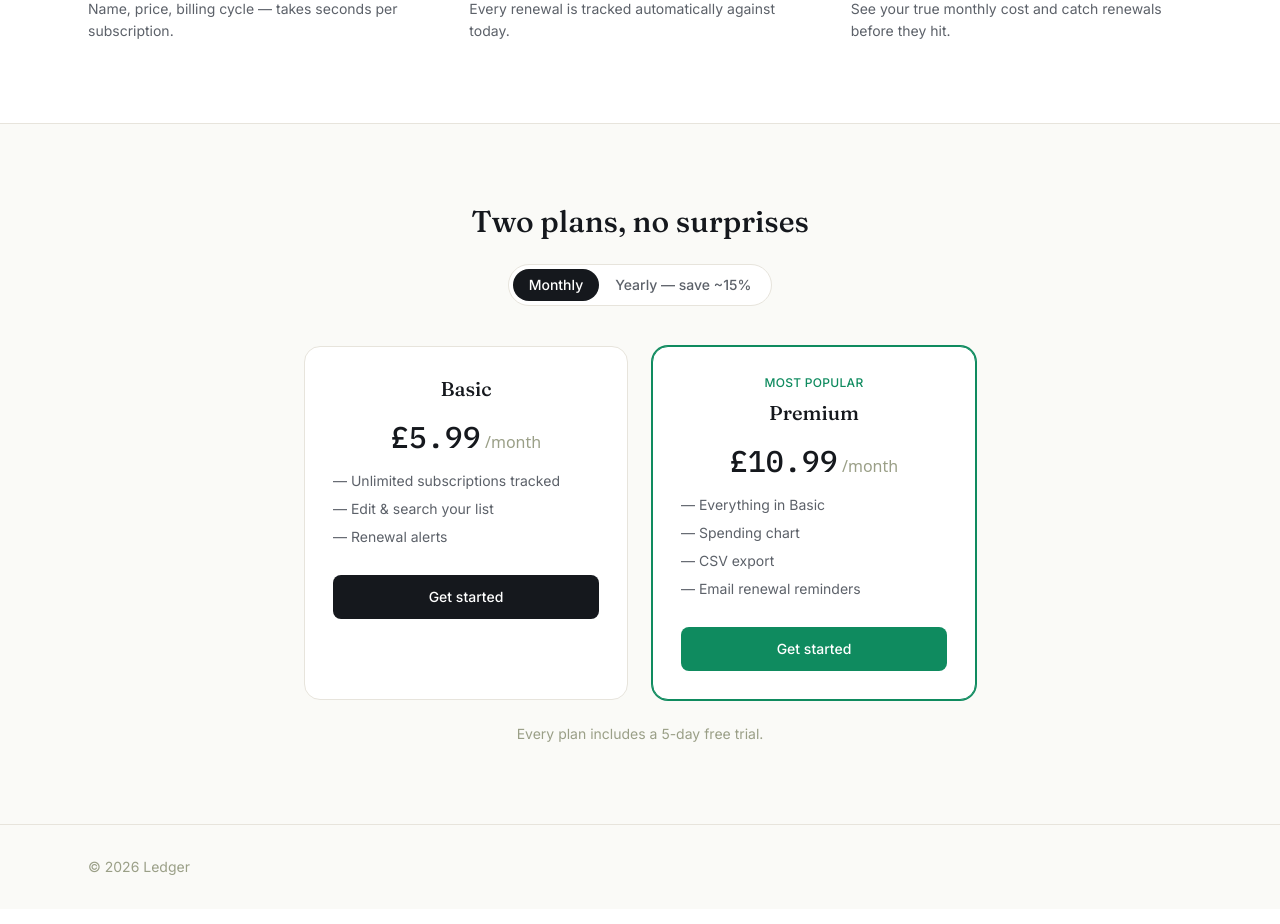
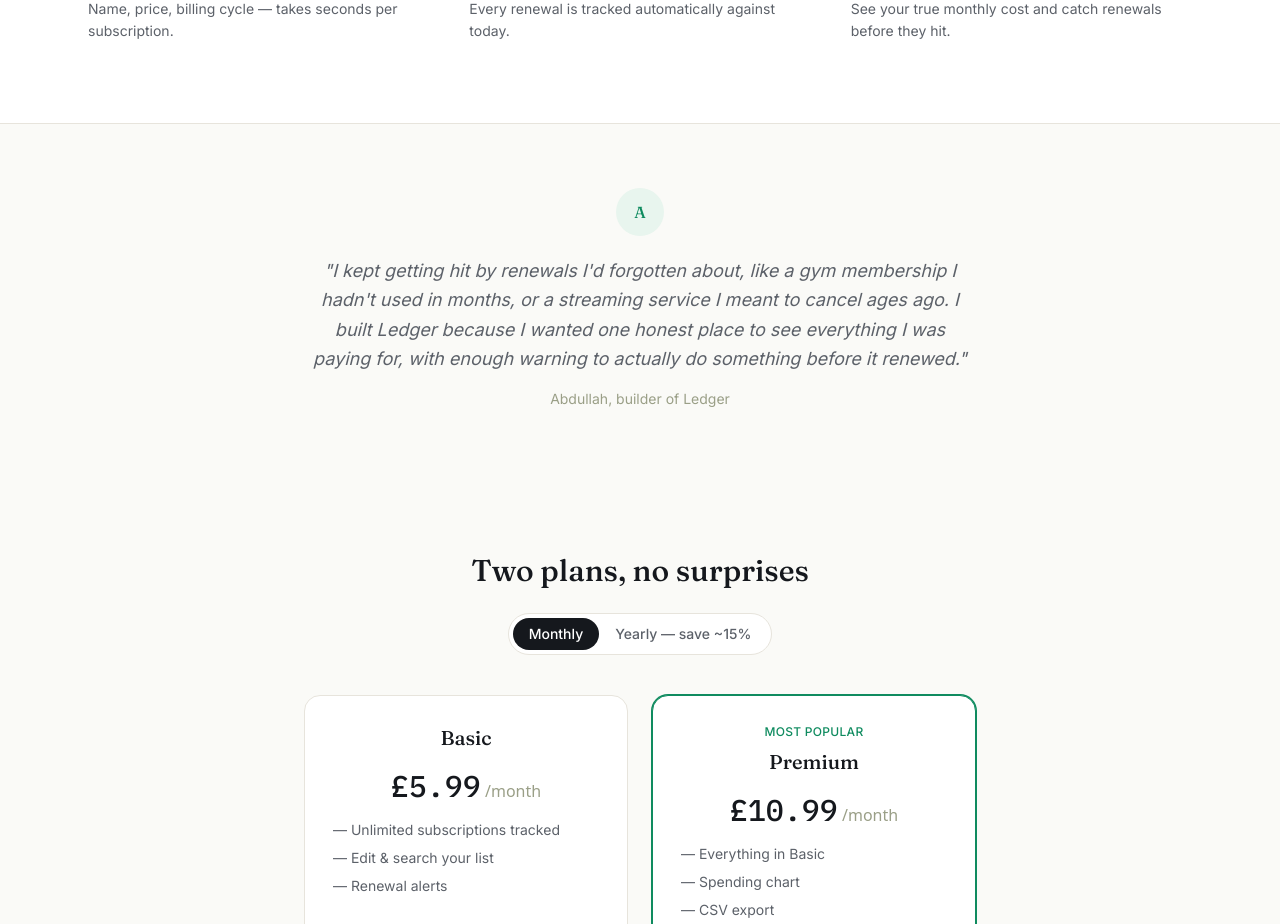
Before and after one commit to raz416-max/subscription-tracker, a React (Vite) app: page / in a window 1280 px wide. Shown: the part 1140-2064 px from the top of the page. Built offline with nearby package versions, Linux system fonts and the light colour scheme.

Commit message:
add founder note section to landing page

```diff
--- a/src/LandingPage.jsx
+++ b/src/LandingPage.jsx
@@ -171,6 +171,19 @@
         </div>
       </section>
 
+      {/* Founder note */}
+      <section className="max-w-6xl mx-auto px-6 py-16">
+        <div className="max-w-2xl mx-auto text-center">
+          <div className="w-12 h-12 rounded-full bg-[#E8F5EE] text-[#0F8B5F] flex items-center justify-center mx-auto mb-5 font-medium" style={{ fontFamily: "'Fraunces', serif" }}>
+            A
+          </div>
+          <p className="text-lg text-[#5C6169] leading-relaxed italic mb-4">
+            "I kept getting hit by renewals I'd forgotten about, like a gym membership I hadn't used in months, or a streaming service I meant to cancel ages ago. I built Ledger because I wanted one honest place to see everything I was paying for, with enough warning to actually do something before it renewed."
+          </p>
+          <div className="text-sm text-[#9A9F87]">Abdullah, builder of Ledger</div>
+        </div>
+      </section>
+
       {/* Pricing */}
       <section className="max-w-6xl mx-auto px-6 py-20">
         <h2 style={{ fontFamily: "'Fraunces', serif" }} className="text-3xl font-medium text-center mb-6">
```
